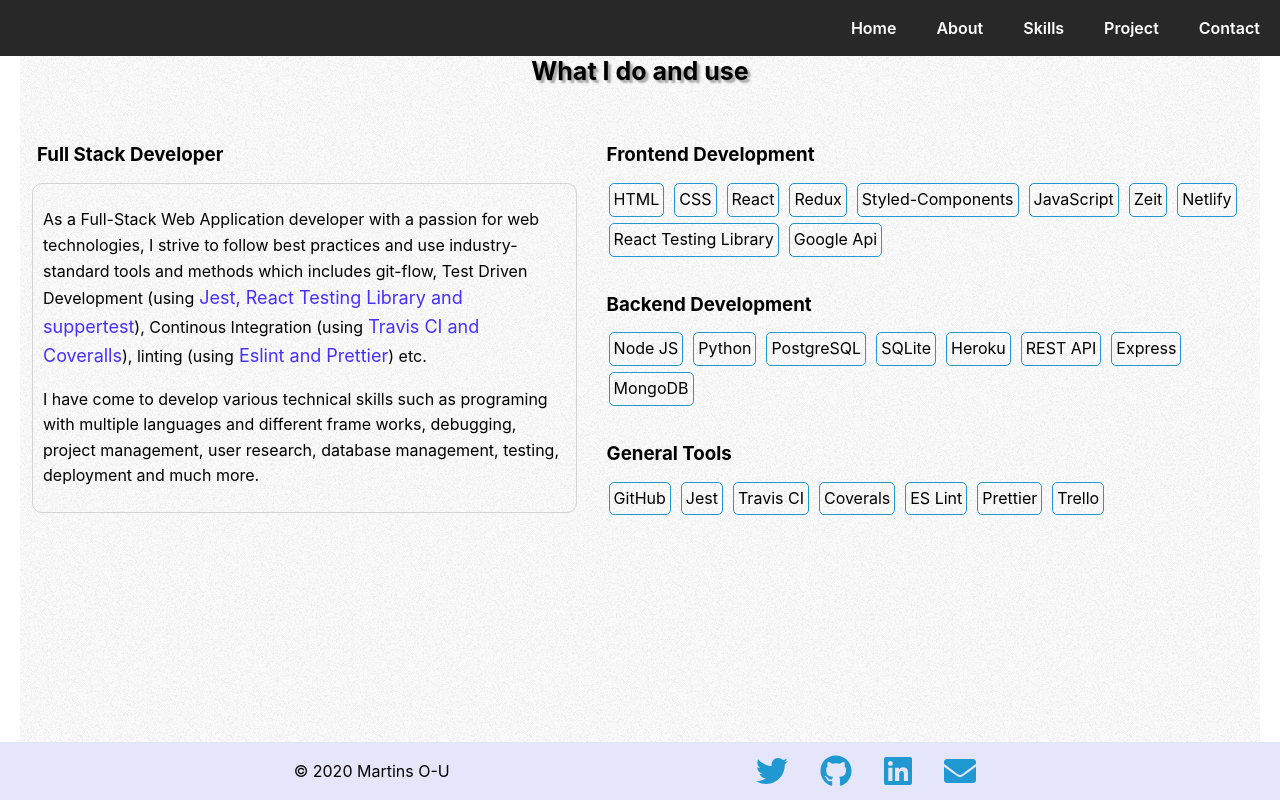
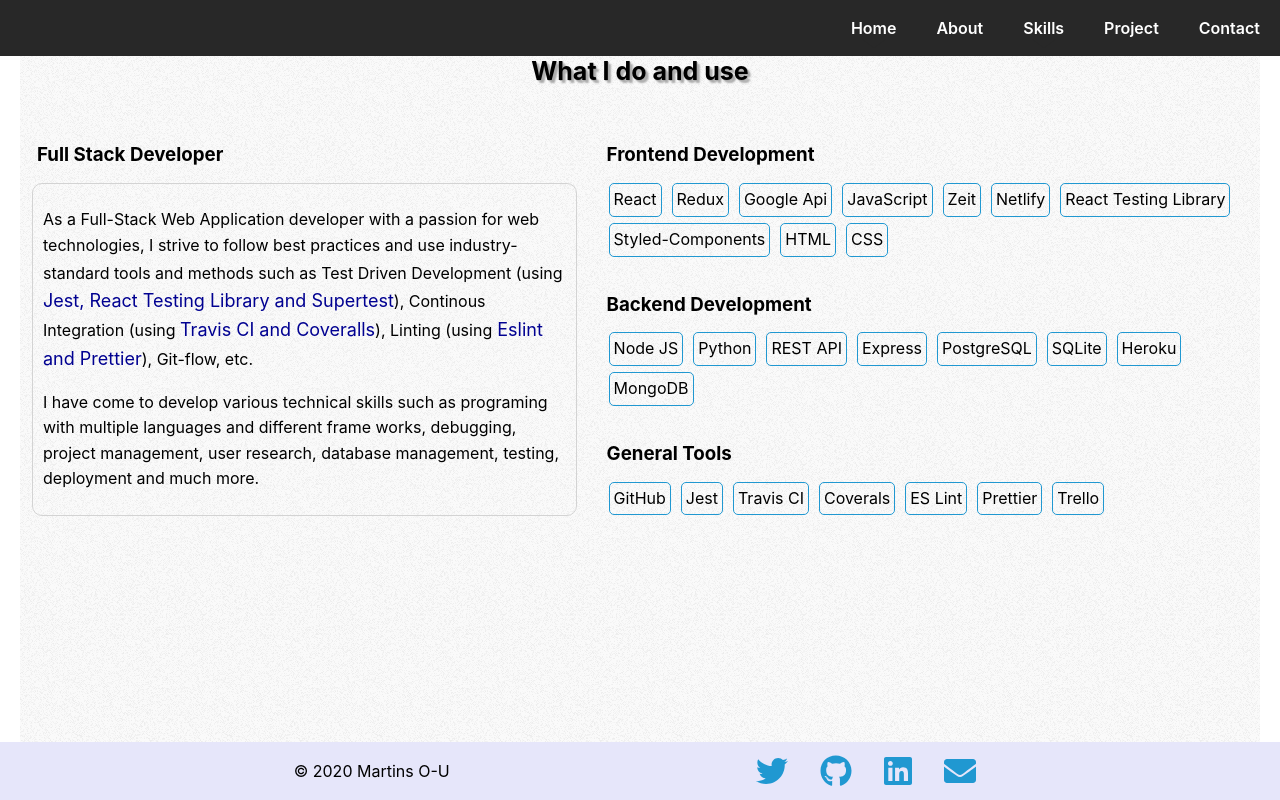
Before and after one commit to Martins-O-U/Portfolio-main, a React (Create React App) app: page /skills in a window 1280 px wide. Built offline with nearby package versions, Linux system fonts and the light colour scheme.

Commit message:
Edited styling and paragraph for skills page

```diff
--- a/src/Components/Skills.jsx
+++ b/src/Components/Skills.jsx
@@ -13,15 +13,12 @@
           <h3>Full Stack Developer</h3>
           <div className='body-par'>
             <p>
-              As a Full-Stack Web Application developer with a passion for web
-              technologies, I strive to follow best practices and use
-              industry-standard tools and methods which includes git-flow, Test
-              Driven Development (using
-            <span> Jest, React Testing Library and suppertest</span>), Continous
-            Integration (using
-            <span> Travis CI and Coveralls</span>
-            ), linting (using
-            <span> Eslint and Prettier</span>) etc.
+              As a Full-Stack Web Application developer with a passion for web technologies,
+              I strive to follow best practices and use industry-standard tools and methods
+              such as Test Driven Development (using
+              <span> Jest, React Testing Library and Supertest</span>), Continous
+              Integration (using <span> Travis CI and Coveralls</span>), Linting (using
+              <span> Eslint and Prettier</span>), Git-flow, etc.
           </p>
             <p>
               I have come to develop various technical skills such as
@@ -35,16 +32,16 @@
           <div>
             <h3>Frontend Development</h3>
             <ParagraghsDiv>
-              <p>HTML</p>
-              <p>CSS</p>
               <p>React</p>
               <p>Redux</p>
-              <p>Styled-Components</p>
+              <p>Google Api</p>
               <p>JavaScript</p>
               <p>Zeit</p>
               <p>Netlify</p>
               <p>React Testing Library</p>
-              <p>Google Api</p>
+              <p>Styled-Components</p>
+              <p>HTML</p>
+              <p>CSS</p>
             </ParagraghsDiv>
           </div>
           <div>
@@ -52,11 +49,11 @@
             <ParagraghsDiv>
               <p>Node JS</p>
               <p>Python</p>
+              <p>REST API</p>
+              <p>Express</p>
               <p>PostgreSQL</p>
               <p>SQLite</p>
               <p>Heroku</p>
-              <p>REST API</p>
-              <p>Express</p>
               <p>MongoDB</p>
             </ParagraghsDiv>
           </div>
@@ -182,8 +179,9 @@
     padding: 7px 10px;
 
     span {
-      color: #4630ff;
-      font-weight: 1000px;
+      // color: #000080;
+      color: #010191;
+      font-weight: 999px;
       font-size: 18px;
     }
   }
```
